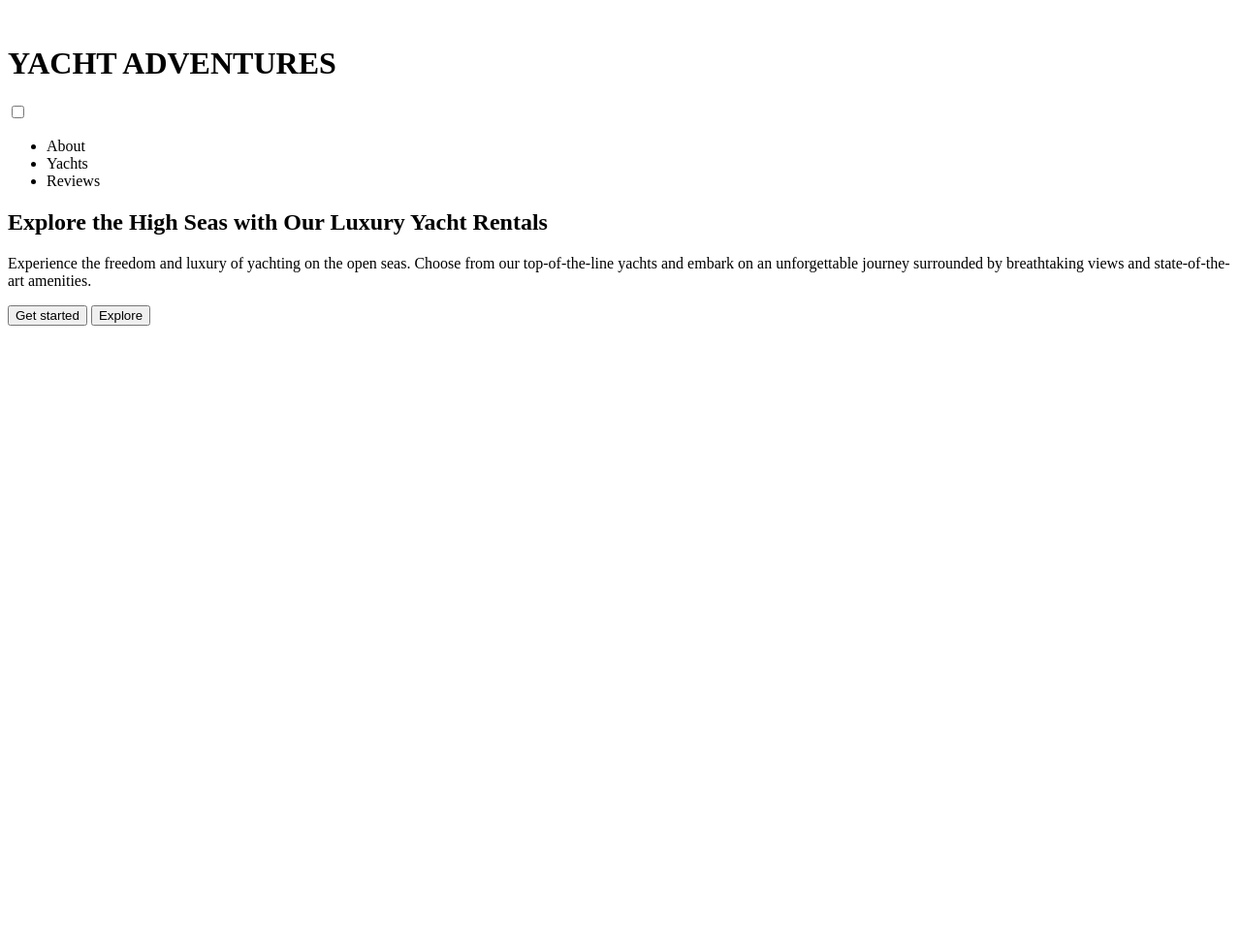
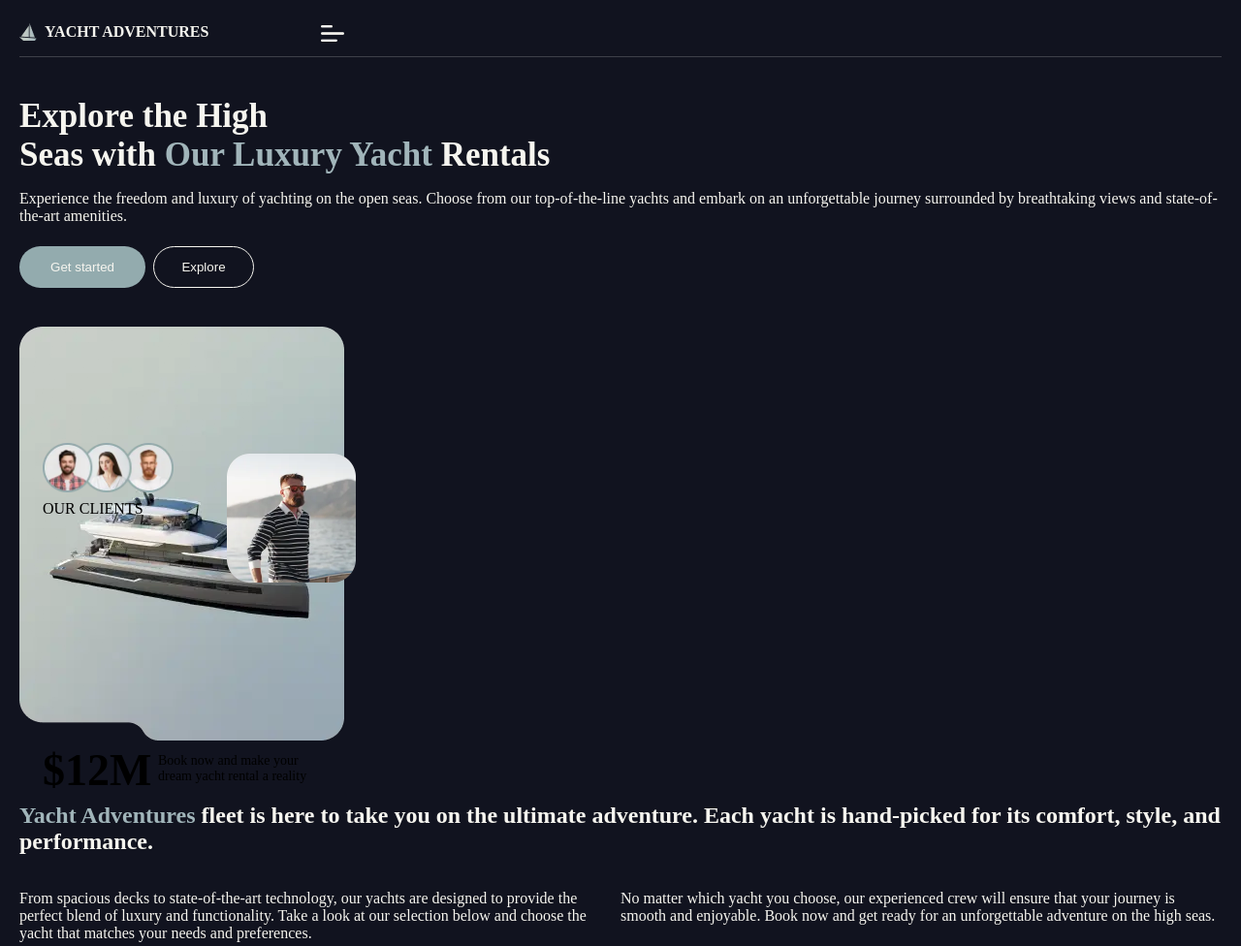
Before and after one commit to dmitro123ads/Yacht_Adventures, a plain HTML site: page index.html in a window 1280 px wide. Shown: the top 976 px of the page at 97% size. Before the commit the page ends 800 px from the top, so only its background shows below. Drawn offline with Linux system fonts and the light colour scheme.

Commit message:
added a lot

```diff
--- /dev/null
+++ b/app.js
@@ -0,0 +1,13 @@
+const check_menu = document.getElementById("check_menu");
+const close_burg = document.getElementById("close_burg");
+const burger = document.getElementById("burger");
+
+check_menu.addEventListener("click", ()=>{
+    burger.style.display = "grid";
+
+
+})
+
+close_burg.addEventListener("click", ()=>{
+    burger.style.display = "none";
+})
--- a/index.html
+++ b/index.html
@@ -5,44 +5,84 @@
     <meta charset="UTF-8">
     <meta name="viewport" content="width=device-width, initial-scale=1.0">
     <title>Document</title>
+    <link rel="stylesheet" href="./css/main.css">
 </head>
 
 <body>
     <header>
+        <div class="line">
         <div class="logo">
-            <img src="" alt="" class="logo-img">
+            <img src="./img/logo.webp" alt="" class="logo-img">
             <h1 class="logo-name">YACHT ADVENTURES</h1>
         </div>
-        <div class="burger_cont">
-            <nav>
-                <input type="checkbox" name="" id="check_menu">
+        <nav>
+            <ul class="nav-list">
+                <li>About</li>
+                <li>Yachts</li>
+                <li>Reviews</li>
+            </ul>
+
+            <div class="burger_cont">
+
+                <button name="" class="burg-open" id="check_menu"><img src="./img/burg-closed.webp" alt=""
+                        class="burg-closed"></button>
 
                 <label for="check_menu" class="menu_butn"> <span class="burger"></span></label>
-
-                <ul class="nav_list">
-                    <li>About</li>
-                    <li>Yachts</li>
-                    <li>Reviews</li>
-                </ul>
-            </nav>
-        </div>
+                <div class="burger" id="burger">
+                    <button id="close_burg" class="burg-close"><img class="burg-closed" src="./img/burg-opened.webp" alt=""></button>
+                    <ul class="burg-list">
+                        <li class="links"><a href="">About</a></li>
+                        <li class="links"><a href="">Yachts</a></li>
+                        <li class="links"><a href="">Reviews</a></li>
+                    </ul>
+                </div>
+            </div>
+        </nav>
+    </div>
     </header>
     <main>
         <section class="hero">
-            <h2>Explore the High Seas with Our Luxury Yacht Rentals</h2>
-            <p>Experience the freedom and luxury of yachting on the open seas. Choose from our top-of-the-line yachts
+            <h2 class="hero-title">Explore the High <br>Seas with <mark>Our Luxury Yacht</mark> Rentals</h2>
+            <p class="hero-text">Experience the freedom and luxury of yachting on the open seas. Choose from our top-of-the-line yachts
                 and embark on an unforgettable journey surrounded by breathtaking views and state-of-the-art amenities.
             </p>
-            <button>Get started</button>
-            <button>Explore</button>
+            <button class="hero-but1">Get started</button>
+            <button class="hero-but2">Explore</button>
         </section>
         <section class="our-clients">
+            <img src="./img/our-clients-bg.webp" alt="" class="our-clients-bg">
+            <img src="./img/man-on-yacht.webp" alt="" class="our-clients-man">
+            <img src="./img/clients.webp" alt="" class="our-clients-buble">
+            <p class="our-clients-text">OUR CLIENTS</p>
+            <h2 class="price">$12M</h2>
+            <p class="our-clients-booking">Book now and make your dream yacht rental a reality</p>
+        </section>
+        <section class="info">
+            <h2 class="info-title"><mark>Yacht Adventures</mark> fleet is here to take you on the ultimate adventure. Each yacht is hand-picked for its
+                comfort, style, and performance.</h2>
+            <div class="info-cont">
+                <p>From spacious decks to state-of-the-art technology, our yachts are designed to provide the perfect
+                    blend
+                    of luxury and functionality. Take a look at our selection below and choose the yacht that matches
+                    your
+                    needs and preferences.</p>
+                <p>No matter which yacht you choose, our experienced crew will ensure that your journey is smooth and
+                    enjoyable. Book now and get ready for an unforgettable adventure on the high seas.</p>
 
+            </div>
+            <img src="./img/yacht.webp" alt="" class="info-yacht">
+            <img src="./img/yacht2.webp" alt="" class="info-yacht">
+        </section>
+        <section class="dream">
+            <img src="./img/yacht3.webp" alt="" class="info-yacht">
+            <h2>Choose your dream yacht and sail away into the sunset</h2>
+            <button>Yacht rental</button>
         </section>
     </main>
     <footer>
 
     </footer>
+    <script src="app.js"></script>
 </body>
 
 </html>
--- /dev/null
+++ b/scss/main.scss
@@ -0,0 +1,5 @@
+@import "./sections/header";
+@import "./sections/hero";
+@import "./sections/root";
+@import "./sections/our_clients";
+@import "./sections/info"
--- /dev/null
+++ b/scss/sections/_header.scss
@@ -0,0 +1,91 @@
+body {
+    margin: 0;
+    background-color: var(--main_backgroun);
+}
+
+.nav-list {
+    display: none;
+}
+
+.burger {
+    display: none;
+
+}
+
+header {
+    width: 100%;
+    background-color: var(--main_backgroun);
+    position: fixed;
+    top: 0;
+    padding-top: 4px;
+    z-index: 100;
+
+}
+.line{
+    display: flex;
+    margin: 20px;
+    padding-bottom: 10px;
+    border-bottom: #F6F5EF33 1px solid;
+}
+
+.logo {
+    display: flex;
+}
+
+.logo-img {
+    width: 18px;
+    height: 18px;
+}
+
+.logo-name {
+    font-size: 16px;
+    margin: 0;
+    color: var(--white);
+    margin-left: 8px;
+}
+.burg-open{
+    background-color: var(--main_backgroun);
+    border: none;
+    margin-left: 110px;
+    width: 24px;
+    height: 24px;
+}
+.burg-close{
+    background-color: var(--main_backgroun);
+    border: none;
+    margin-left: 110px;
+    width: 38px;
+    height: 38px;
+    position: absolute;
+    left: 210px;
+    top: 20px;
+}
+
+.burg-list {
+    position: fixed;
+    margin: 0 auto;
+    margin-top: 11px;
+    padding-top: 140px;
+    background-image: linear-gradient(var(--main_backgroun),rgba(37, 37, 37, 0.932));
+    left: 0;
+    width: 335px;
+    height: 100ch;
+    text-align: center;
+    list-style: none;
+
+
+}
+.burg-cont{
+    width: 24px;
+}
+.burg-closed{
+    width: 24px;
+}
+a {
+
+    text-decoration: none;
+    color: var(--white);
+}
+.links{
+    margin-bottom: 10px ;
+}
--- /dev/null
+++ b/scss/sections/_hero.scss
@@ -0,0 +1,34 @@
+.hero-title{
+    font-size: 35px;
+    color: var(--white);
+    margin-top: 80px;
+    margin-bottom: 0;
+}
+.hero{
+    padding: 20px;
+}
+mark{
+    background-color: var(--main_backgroun);
+    color: #A1B5BA;
+}
+.hero-text{
+    color: var(--white);
+    margin-bottom: 22px;
+}
+.hero-but1{
+    background-color: #93ABAE;
+    width: 130px;
+    height: 43px;
+    border-radius: 60px;
+    border: none;
+    color: var(--white);
+    margin-right: 4px;
+}
+.hero-but2{
+    background-color: var(--main_backgroun);
+    width: 104px;
+    height: 43px;
+    border-radius: 60px;
+    border: 1px solid var(--white);
+    color: var(--white);
+}
--- /dev/null
+++ b/scss/sections/_info.scss
@@ -0,0 +1,17 @@
+.info{
+    padding: 20px;
+    color: var(--white);
+}
+.info-title{
+    font-size: 24px;
+}
+.info-cont{
+    display: grid;
+    grid-template-columns: repeat(2, 1fr);
+    padding-bottom: 30px;
+
+}
+.info-yacht{
+    width: 340px;
+    margin-bottom: 24px;
+}
--- /dev/null
+++ b/scss/sections/_our_clients.scss
@@ -0,0 +1,34 @@
+.our-clients{
+    padding: 20px;
+}
+
+.our-clients-man{
+    position: absolute;
+    top: 468px;
+    left: 234px;
+    width: 133px;
+}
+.our-clients-buble{
+    position: absolute;
+    top: 457px;
+    left: 44px;
+    width: 135px;
+}
+.our-clients-text{
+    position: absolute;
+    top: 500px;
+    left: 44px;
+}
+.price{
+    position: absolute;
+    top: 730px;
+    left: 44px;
+    font-size: 46px;
+}
+.our-clients-booking{
+    position: absolute;
+    top: 763px;
+    left: 163px;
+    width: 169px;
+    font-size: 14px;
+}
--- /dev/null
+++ b/scss/sections/_root.scss
@@ -0,0 +1,6 @@
+:root{
+    --main_backgroun: #11131F;
+    --white : #f6f5ef;
+
+
+}
```
Also changed, not shown: css/main.css (added), img/burg-closed.webp (added), img/burg-opened.webp (added), img/clients.webp (added), img/logo.webp (added), img/man-on-yacht.webp (added), img/yacht.webp (added), img/yacht2.webp (added), img/yacht3.webp (added).
